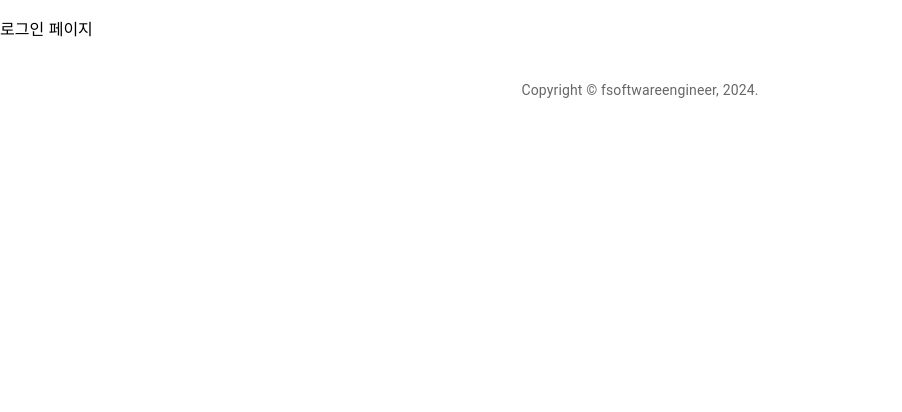
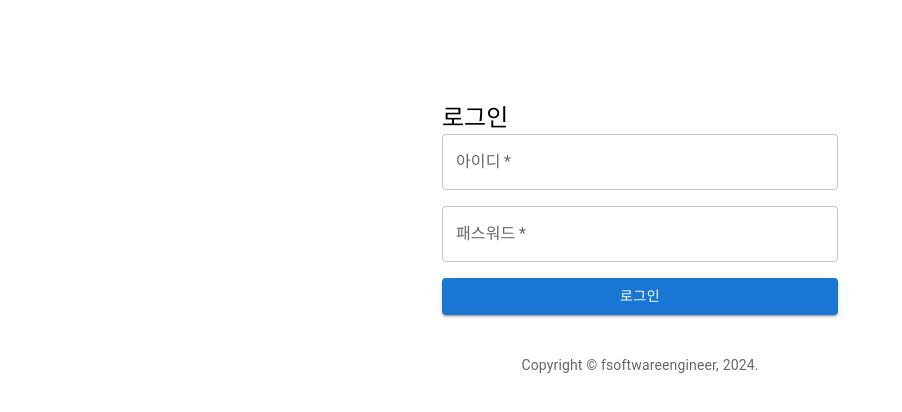
Before and after one commit to Ssangjoon/todo-react-app, a React (Create React App) app: page /login in a window 1280 px wide. Shown: the top 412 px of the page, without its empty margins (0-902 px from the left). Built offline with nearby package versions, Linux system fonts and the light colour scheme.

Commit message:
로그인 페이지

```diff
--- a/src/Login.js
+++ b/src/Login.js
@@ -1,9 +1,60 @@
 import React from "react";
+import { Container, Grid, Typography, TextField, Button } from "@mui/material";
+import { signin } from "./service/ApiService";
 
 function Login(){
+    const handleSubmit = (event) => {
+        event.preventDefault();
+        const data = new FormData(event.target);
+        const username = data.get("username");
+        const password = data.get("password");
+        signin({username:username, password:password});
+    }
 
     return (
-      <p> 로그인 페이지</p>
+        <Container component="main" maxWidth="xs" style={{ marginTop: "8%" }}>
+        <Grid container spacing={2}>
+          <Grid item xs={12}>
+            <Typography component="h1" variant="h5">
+              로그인
+            </Typography>
+          </Grid>
+        </Grid>
+        <form noValidate onSubmit={handleSubmit}>
+          {" "}
+          {/* submit 버튼을 누르면 handleSubmit이 실행됨. */}
+          <Grid container spacing={2}>
+            <Grid item xs={12}>
+              <TextField
+                variant="outlined"
+                required
+                fullWidth
+                id="username"
+                label="아이디"
+                name="username"
+                autoComplete="username"
+              />
+            </Grid>
+            <Grid item xs={12}>
+              <TextField
+                variant="outlined"
+                required
+                fullWidth
+                name="password"
+                label="패스워드"
+                type="password"
+                id="password"
+                autoComplete="current-password"
+              />
+            </Grid>
+            <Grid item xs={12}>
+              <Button type="submit" fullWidth variant="contained" color="primary">
+                로그인
+              </Button>
+            </Grid>
+          </Grid>
+        </form>
+      </Container>
     );
 }
 
--- a/src/service/ApiService.js
+++ b/src/service/ApiService.js
@@ -27,10 +27,11 @@
   })
 }
 
-// export function singin(userDTO){
-//   return call("/auth/sigin", "POST", userDTO)
-//   .then((res) => {
-//     console.log("response : ", res);
-//     alert("로그인 토큰: ", res.token)
-//   })
-// }
+export function signin(userDTO){
+  return call("/auth/signin", "POST", userDTO)
+  .then((res) => {
+    if(res.token){
+      window.location.href = "/";
+    }
+  })
+}
```
